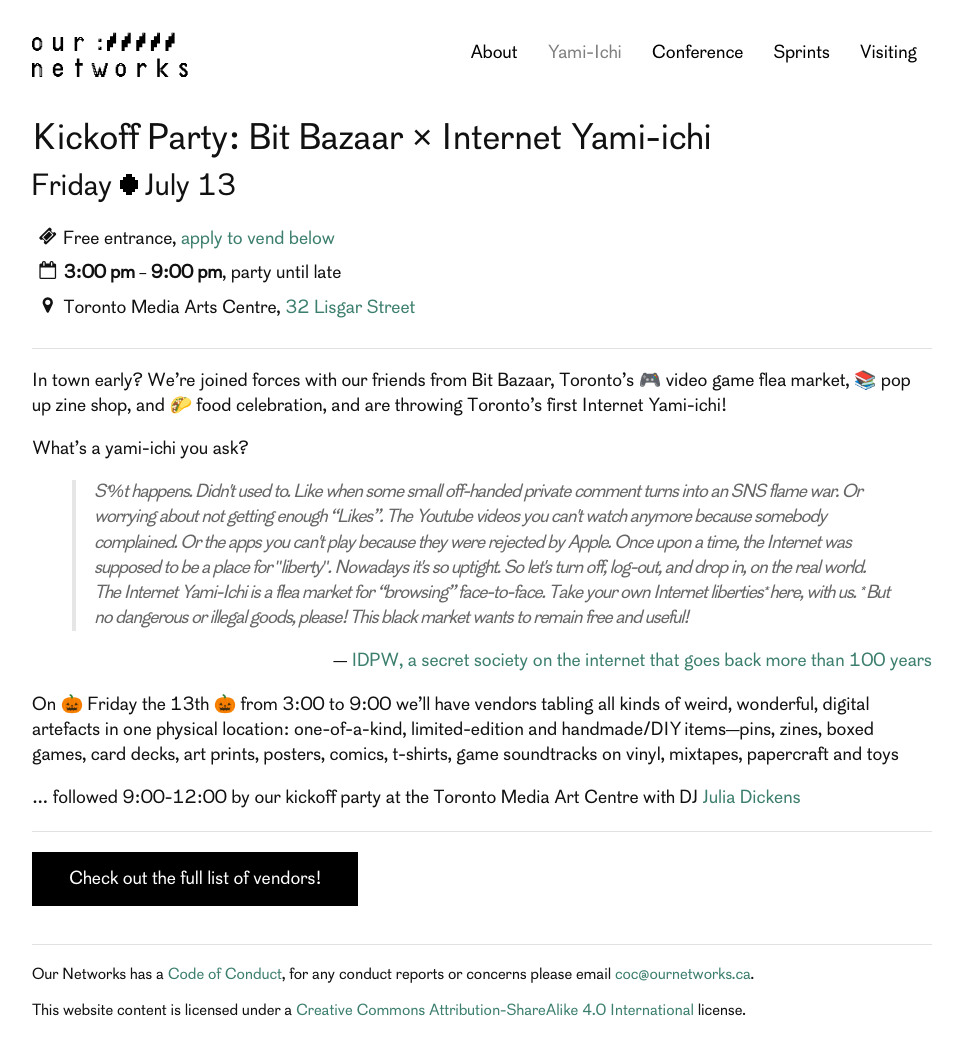
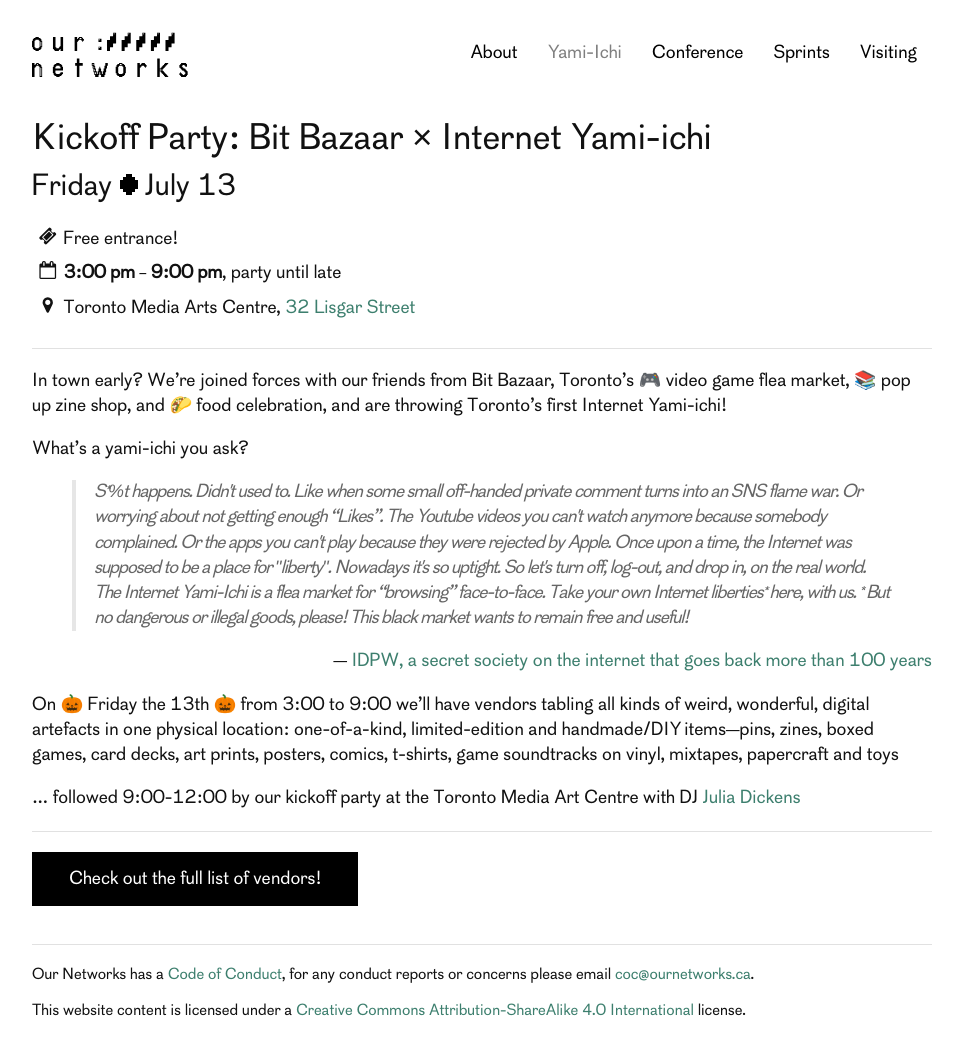
Before and after one commit to ournetworks/ournetworks.ca, a Jekyll site: the page built from yami-ichi.md, in a window 1280 px wide and 1084 px high. Shown: the top 1055 px of the window, without its empty margins (158-1121 px from the left). Built offline with Jekyll 4.4.1, drawn with Linux system fonts in a browser that asks for light colours.

Commit message:
Remove #vend

```diff
--- a/yami-ichi.md
+++ b/yami-ichi.md
@@ -17,8 +17,7 @@
 <div class="event-time-location">
   <div class="event-meta">
     {% include icons/ticket.svg %}
-    <p class="event-cost event-meta-item">Free entrance, <a href="#vend">apply to vend below</a>
-    </p>
+    <p class="event-cost event-meta-item">Free entrance!</p>
   </div>
   <div class="event-meta">
     {% include icons/calendar-o.svg %}
```
